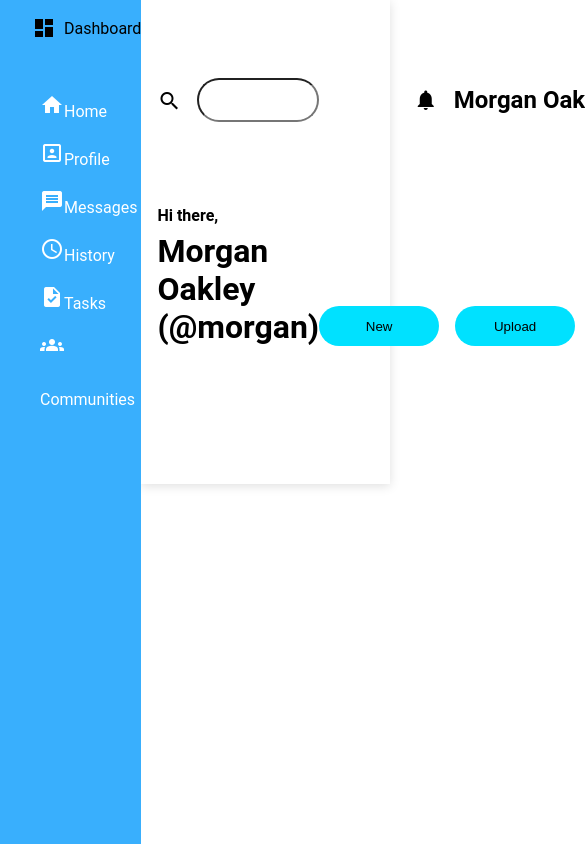
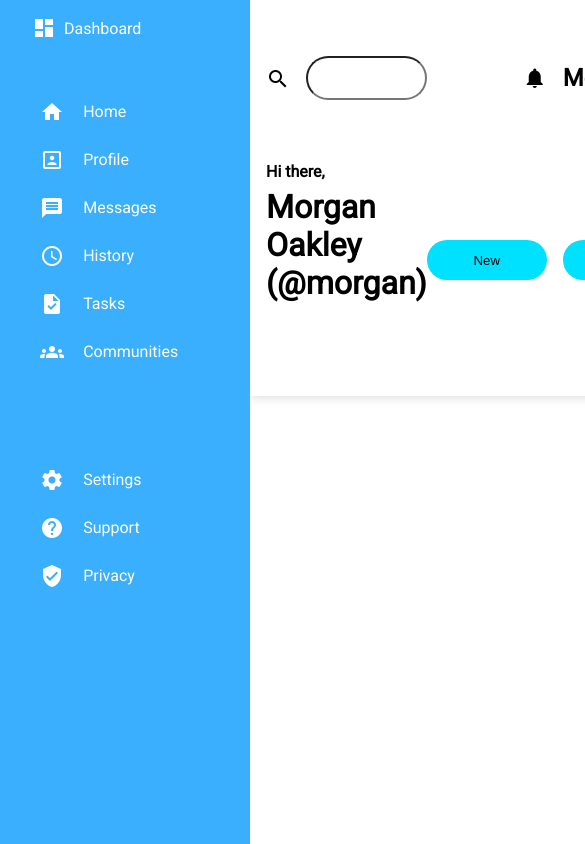
Before and after one commit to MaliiiWolf/admin-dashboard, a plain HTML site: page index.html in a window 390 px wide. Shown: the top 844 px of the page, 585 px wide, since content can reach past the window. Drawn offline with Linux system fonts and the light colour scheme.

Commit message:
Completed sidebar, somewhat responsive

```diff
--- a/index.html
+++ b/index.html
@@ -41,7 +41,7 @@
 					dashboard
 				</span> Dashboard</div>
 				<nav>
-					<ul>
+					<ul class="navTop">
 						<li class="navItem"><a href="#"><span class="material-icons">home</span>Home</a></li>
 						<li class="navItem"><a href="#"><span class="material-icons">
 							portrait
@@ -58,7 +58,20 @@
 						<li class="navItem"><a href="#"><span class="material-icons">
 							groups
 							</span>Communities</a></li>
+
+							<div class="navB">
+								<li class="navItem"><a href="#"><span class="material-icons">
+									settings
+									</span>Settings</a></li>
+								<li class="navItem"><a href="#"><span class="material-icons">
+									help
+									</span>Support</a></li>
+								<li class="navItem"><a href="#"><span class="material-icons">
+									verified_user
+									</span>Privacy</a></li>
+							</div>
 					</ul>
+
 				</nav>
 			</aside>
 		</div>
--- a/style.css
+++ b/style.css
@@ -1,3 +1,5 @@
+@import url('https://fonts.googleapis.com/css2?family=Roboto&display=swap');
+
 body {
 	height: 100vh;
 	margin: 0;
@@ -8,7 +10,7 @@ body {
 .wrapper {
 	display: grid;
 	height: 100vh;
-	grid-template-columns: repeat(4, 1fr);
+	/* grid-template-columns: repeat(4, 1fr); */
 }
 
 header {
@@ -84,6 +86,7 @@ aside {
 	flex-direction: column;
 	gap: 2rem;
 	background-color: rgb(57, 175, 253);
+	min-width: 250px;
 	grid-column: 1;
 	grid-row: 1 / 3;
 }
@@ -95,6 +98,7 @@ aside {
 	align-items: center;
 	margin-left: 2rem;
 	gap: 0.5rem;
+	color: #fff;
 }
 
 nav {
@@ -103,7 +107,15 @@ nav {
 	justify-content: flex-start;
 }
 
+.navB {
+	margin-top: 5rem;
+}
+
 a {
+	display: flex;
+	justify-content: flex-start;
+	align-items: center;
+	gap: 1.2rem;
 	text-decoration: none;
 	color: #fff;
 }
```
